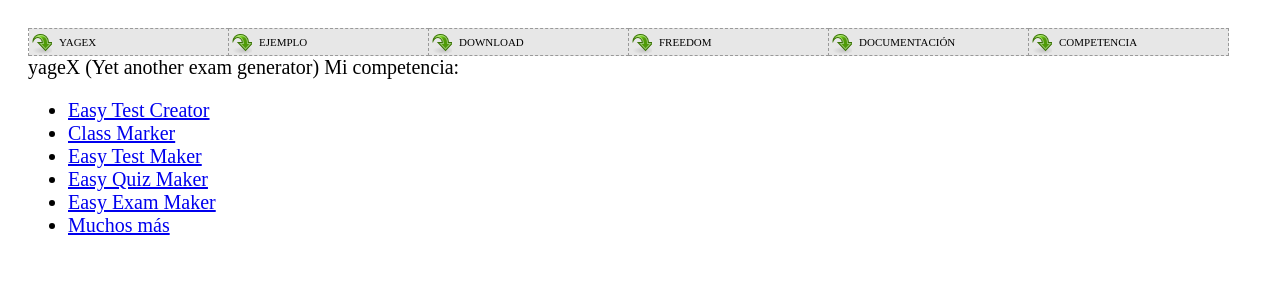
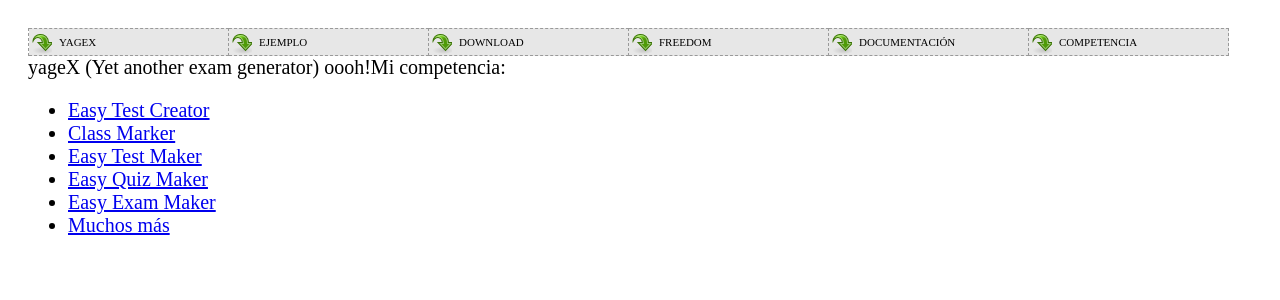
Before and after one commit to nhatcher/makunaima, a PHP site: page /links.php in a window 1280 px wide. Shown: the top 300 px of the page. Run offline with PHP 8.4, Linux system fonts and the light colour scheme.

Commit message:
UPDATE: ooh!

```diff
--- a/links.php
+++ b/links.php
@@ -19,7 +19,7 @@
   </ul> -->
 yageX
 (Yet another exam generator)
-Mi competencia:<br/>
+oooh!Mi competencia:<br/>
 <ul>
     <li><a href="http://www.testandcalc.com/etc/page3.asp">Easy Test Creator</a></li>
     <li><a href="http://www.classmarker.com/">Class Marker</a></li>
```
